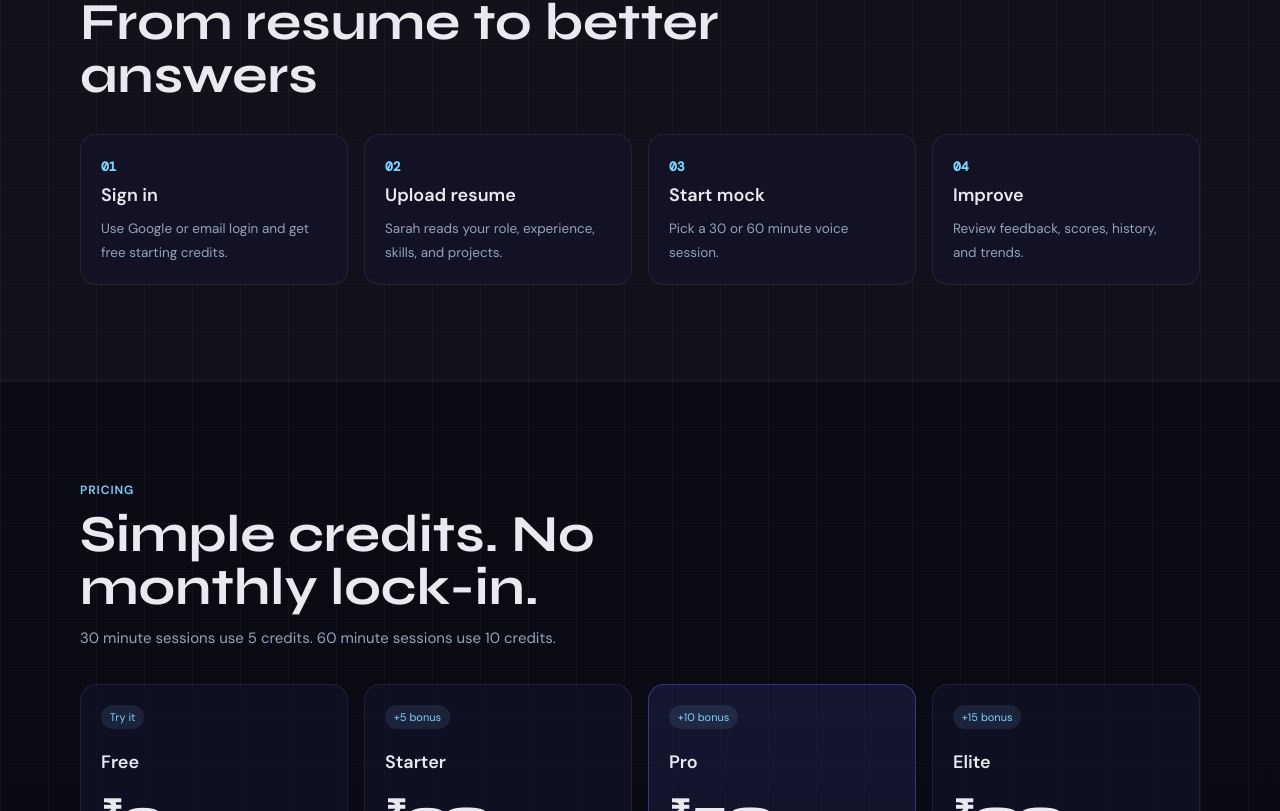
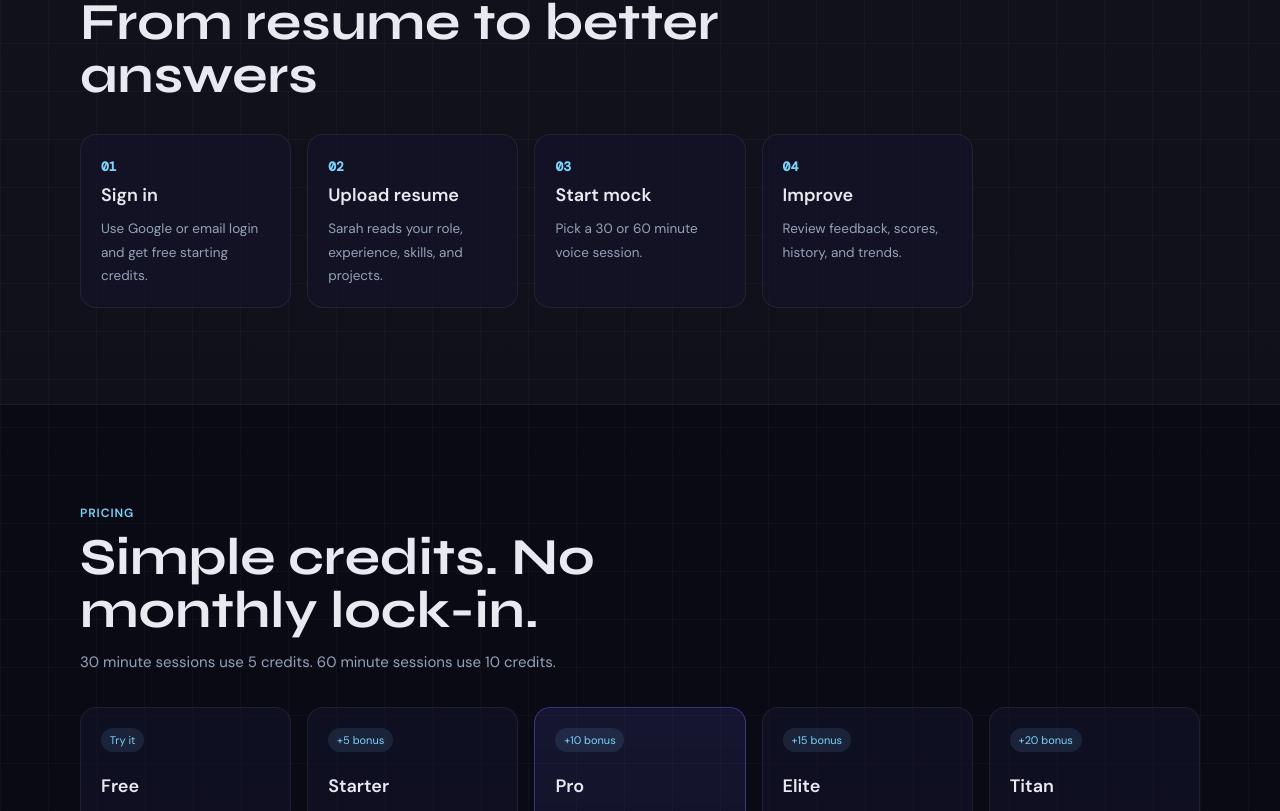
Before and after one commit to theashpandey/javadrill-frontend, a React (Create React App) app: page / in a window 1280 px wide. Shown: the part 1829-2640 px from the top of the page. Built offline with nearby package versions, Linux system fonts and the light colour scheme; no server answers.

Commit message:
plan grid fixing

```diff
--- a/src/index.css
+++ b/src/index.css
@@ -475,7 +475,7 @@ body::before {
 .home-step-grid,
 .home-pricing-grid {
   display: grid;
-  grid-template-columns: repeat(4, minmax(0, 1fr));
+  grid-template-columns: repeat(5, minmax(0, 1fr));
   gap: 1rem;
 }
 .home-step-card,
--- a/src/pages/WalletPage.js
+++ b/src/pages/WalletPage.js
@@ -274,7 +274,7 @@ export default function WalletPage() {
             )}
           </Card>
 
-          <div style={{ display:'grid', gridTemplateColumns:'repeat(auto-fit,minmax(130px,1fr))', gap:'0.75rem' }}>
+          <div style={{ display:'grid', gridTemplateColumns:'repeat(5,minmax(130px,1fr))', gap:'0.75rem' }}>
             {PACKS.map(pack => (
               <div key={pack.credits} onClick={() => setSelected(pack)} style={{
                 padding:'1.1rem', borderRadius:'14px', cursor:'pointer', transition:'all 0.25s', textAlign:'center', position:'relative',
```
